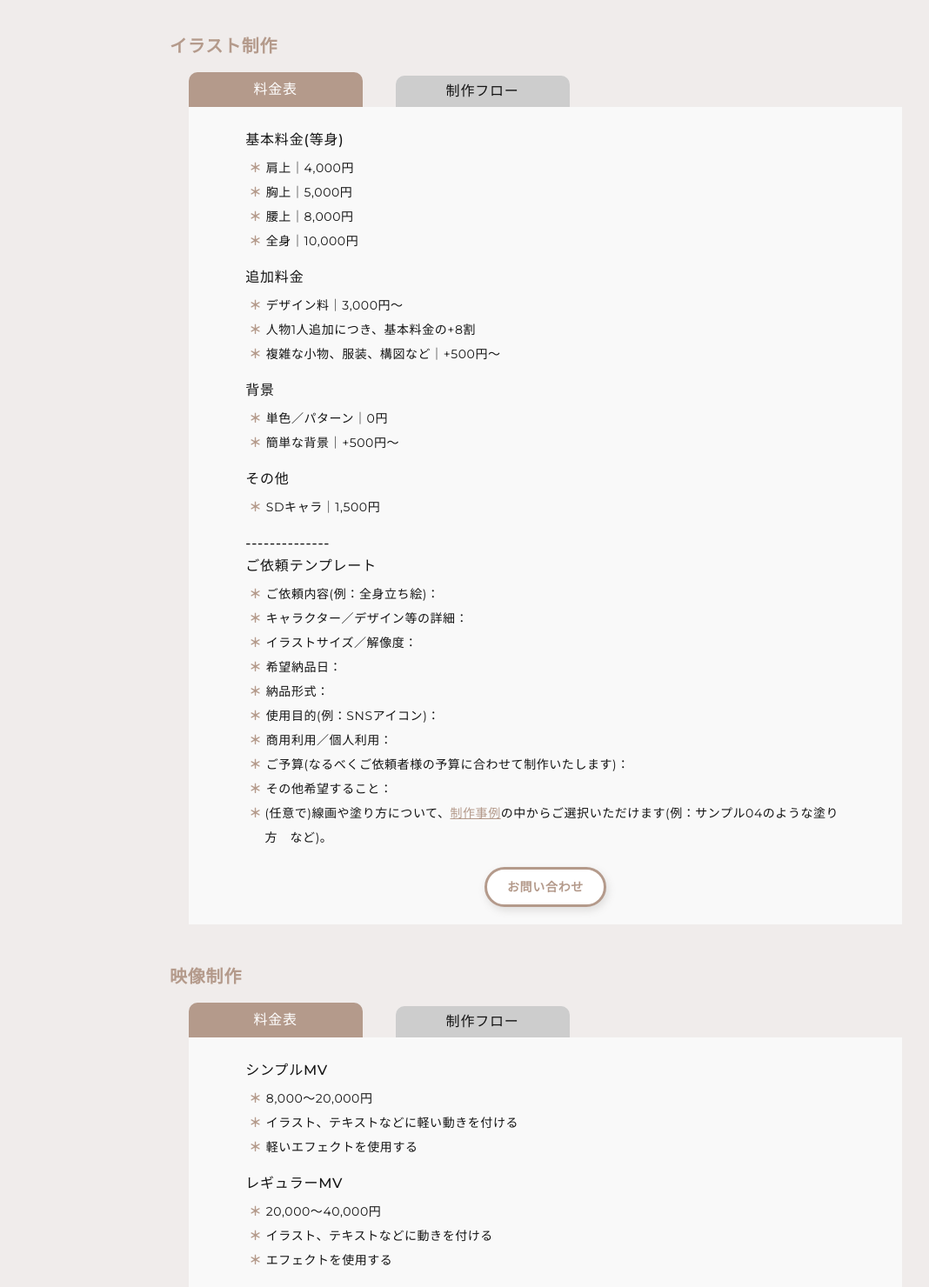
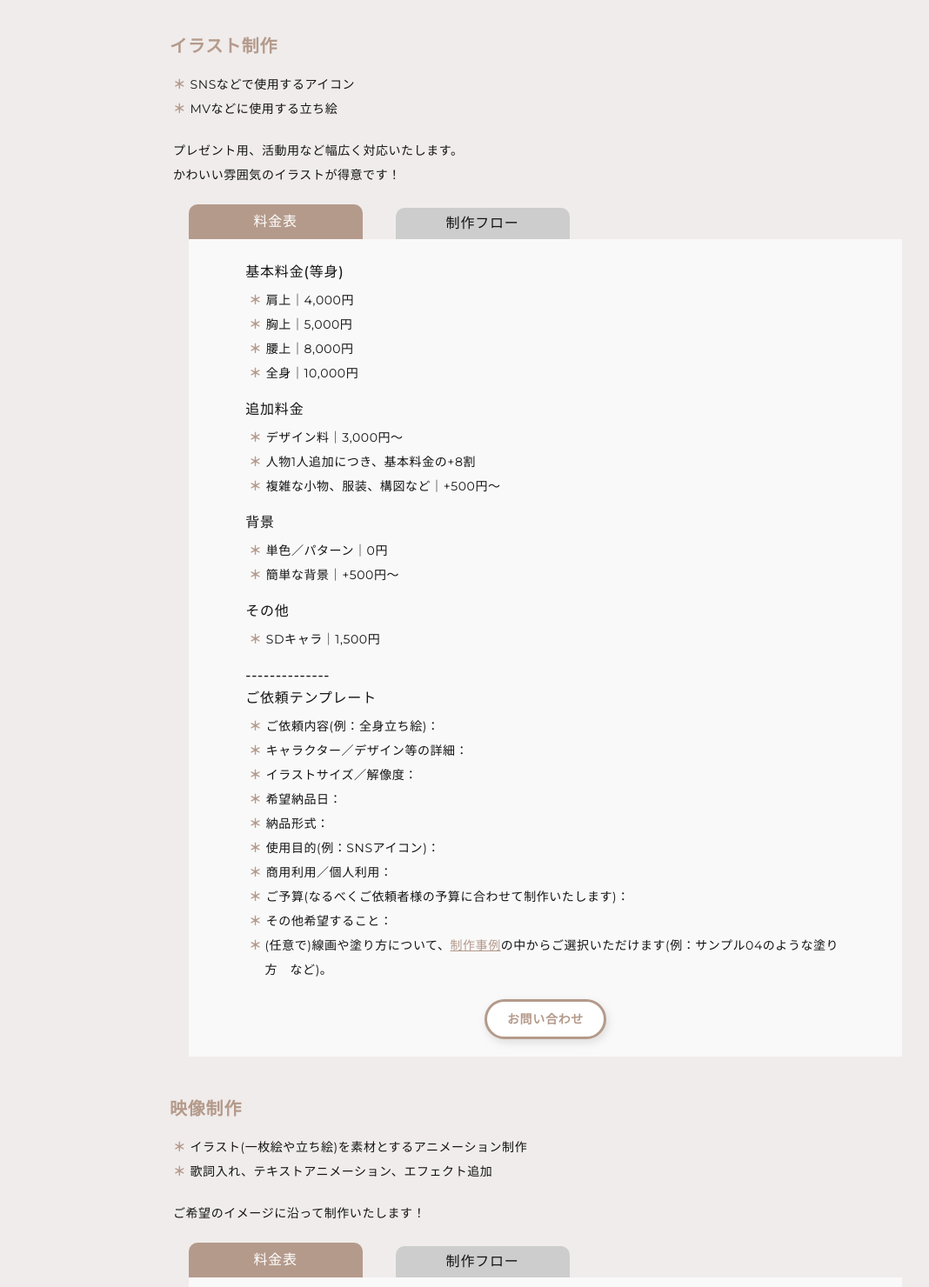
Before and after one commit to M0G3K0/M0G3K0.github.io, a plain HTML site: page request.html in a window 1280 px wide. Shown: the part 77-1557 px from the top of the page at 87% size, without its empty margins (13-1081 px from the left). Drawn offline with nearby package versions, Linux system fonts and the light colour scheme; some packages are replaced by stand-ins of ours.

Commit message:
Add files via upload

```diff
--- a/request.html
+++ b/request.html
@@ -99,6 +99,18 @@
 
       <div class="sentence box-wrapper">
         <h2 class="title">イラスト制作</h2>
+        <ul request class="text">
+          <li><div class="dot"></div>
+            <div class="body">SNSなどで使用するアイコン</div>
+          </li>
+          <li><div class="dot"></div>
+            <div class="body">MVなどに使用する立ち絵</div>
+          </li>
+        </ul>
+        <p request class="text">
+          プレゼント用、活動用など幅広く対応いたします。<br>
+          かわいい雰囲気のイラストが得意です！
+        </p>
 
 
 
@@ -332,6 +344,17 @@
 
       <div id="movie" class="sentence box-wrapper">
         <h2 class="title">映像制作</h2>
+        <ul request class="text">
+          <li><div class="dot"></div>
+            <div class="body">イラスト(一枚絵や立ち絵)を素材とするアニメーション制作</div>
+          </li>
+          <li><div class="dot"></div>
+            <div class="body">歌詞入れ、テキストアニメーション、エフェクト追加</div>
+          </li>
+        </ul>
+        <p request class="text">
+          ご希望のイメージに沿って制作いたします！
+        </p>
 
         <div class="tab">
           <ul class="tab-menu">
```
Also changed, not shown: index.html (+6 -15 lines).
